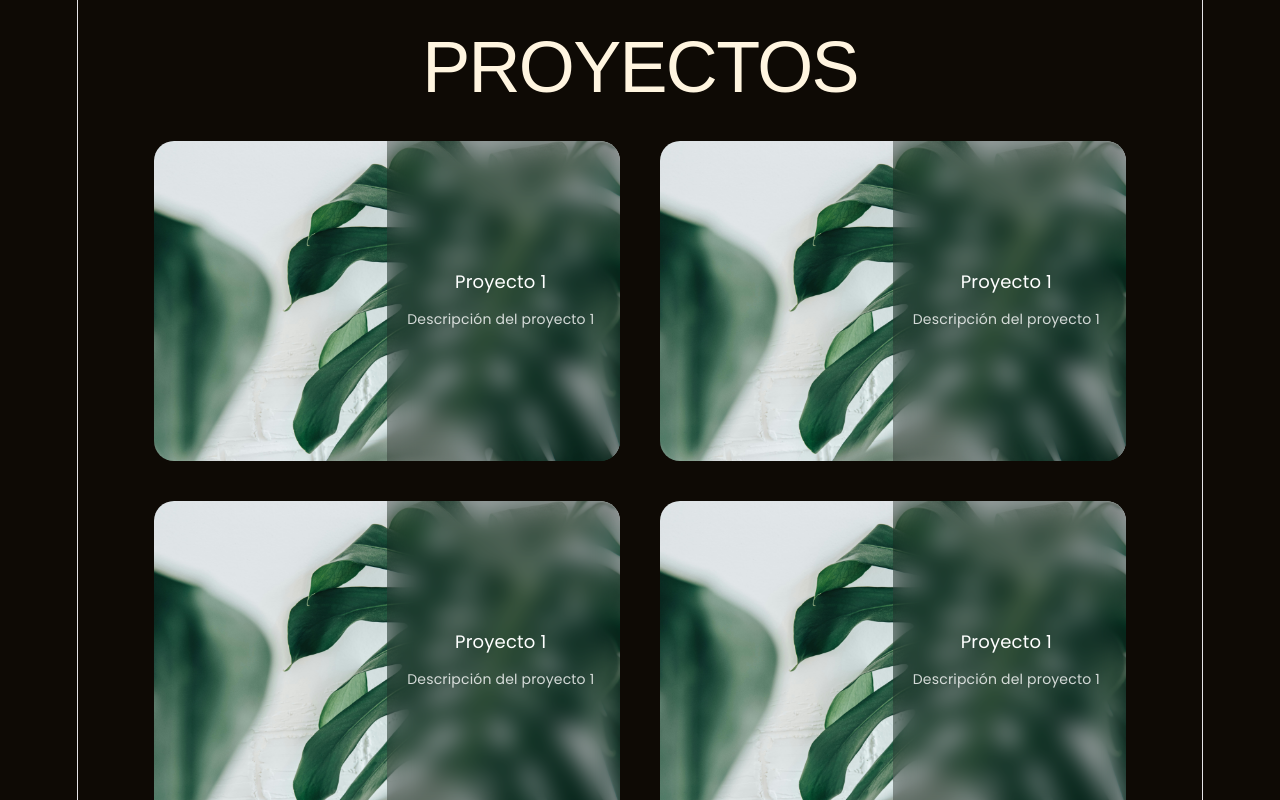
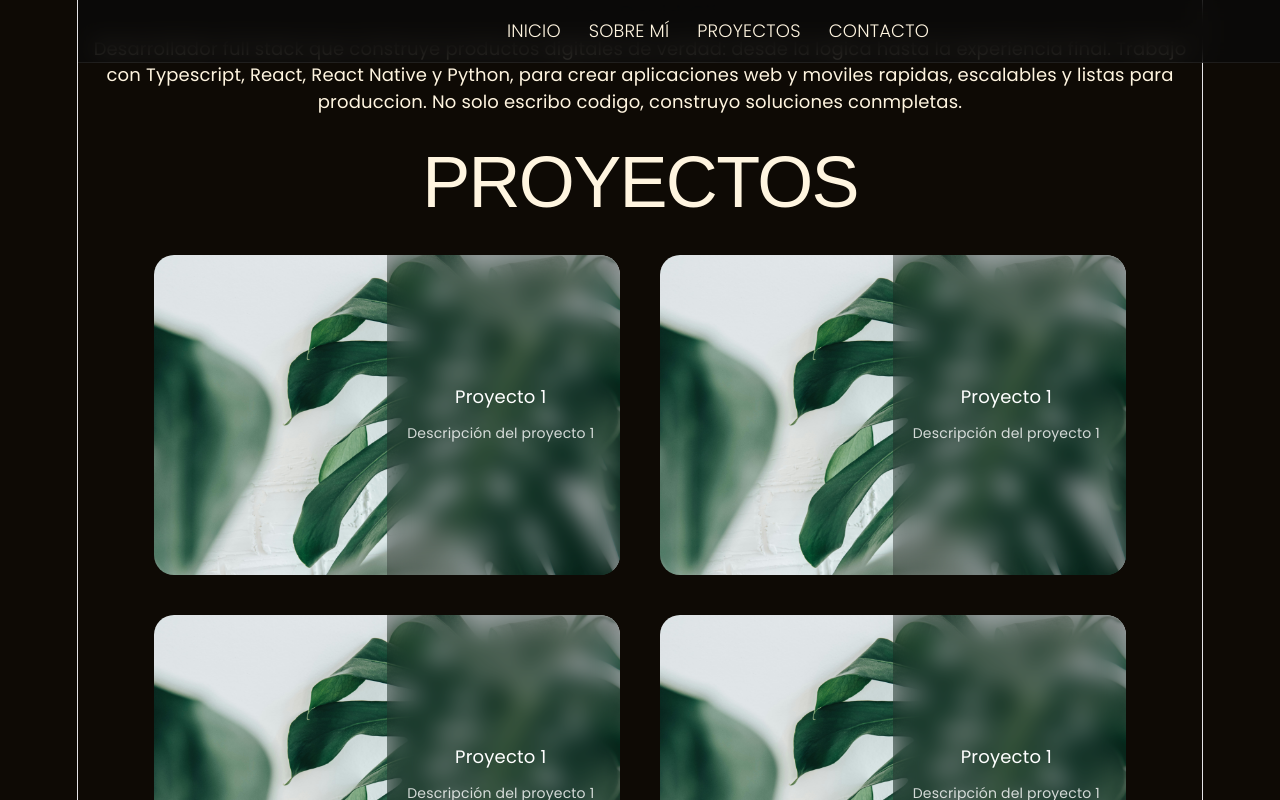
Before and after one commit to juandavidgil/portafolio, a React (Vite) app: page / in a window 1280 px wide. Shown: the top 800 px of the page. Built offline with nearby package versions, Linux system fonts and the light colour scheme; a web font is replaced by a local one.

Commit message:
Refactor navbar and restructure page components; add About Me and Projects pages, navbar instalada nuevamente

```diff
--- a/src/App.css
+++ b/src/App.css
@@ -33,72 +33,6 @@ body {
   color: var(--text-color);
   font-family: var(--font-family-primary);
 }
-
-/* Barra de navegacion */
-.navbar {
-  position: fixed;
-  top: 0;
-  width: 100%;
-  margin: auto;
-  padding: 18px 40px;
-  display: flex;
-  justify-content: center;
-  align-items: center;
-  background: rgba(10, 10, 10, 0.75);
-  backdrop-filter: blur(12px);
-  -webkit-backdrop-filter: blur(12px);
-  color: white;
-  z-index: 1;
-  border-bottom: 1px solid rgba(255, 255, 255, 0.08);
-}
-
-.nav-menu {
-  display: flex;
-  gap: 28px;
-}
-
-.nav-menu a {
-  text-decoration: none;
-  color: var(--primary-color);
-  font-weight: 300;
-  font-size: 1rem;
-  transition: 0.3s ease;
-  position: relative;
-  text-transform: uppercase;
-}
-
-.nav-menu a:hover {
-  color: #5478FF;
-}
-
-.nav-menu a::after {
-  content: "";
-  position: absolute;
-  left: 0;
-  bottom: -4px;
-  width: 0;
-  height: 2px;
-  background: #5478FF;
-  transition: width 0.3s ease;
-}
-
-.nav-menu a:hover::after {
-  width: 100%;
-}
-
-.menu-btn {
-  position: absolute;
-  right: 20px;
-  top: 50%;
-  transform: translateY(-50%);
-  display: none;
-  background: none;
-  border: none;
-  color: white;
-  cursor: pointer;
-
-}
-
 /* Componenentes Reutilizables */
 /* Title */
 .Title {
@@ -111,7 +45,6 @@ body {
 
 /* Botones */
 /* Cards */
-
 .card {
   position: relative;
   width: 100%;
@@ -120,7 +53,6 @@ body {
   overflow: hidden;
 }
 
-/* Imagen fondo */
 .card-img {
   width: 100%;
   height: 100%;
@@ -128,7 +60,6 @@ body {
   transition: .3s ease-in-out;
 }
 
-/* Overlay con blur */
 .card-overlay {
   position: absolute;
   top: 0;
@@ -144,13 +75,11 @@ body {
   opacity: 0;
   transition: all 0.6s ease;
 }
-
 .card-overlay.show {
   transform: translateX(0);
   opacity: 1;
 }
 
-/* contenido interno */
 .card-content {
   padding: 20px;
   color: white;
@@ -166,7 +95,6 @@ body {
   opacity: 0.85;
 }
 
-/* TEXTO */
 .card-content h3 {
   margin: 0 0 10px 0;
 }
@@ -177,7 +105,6 @@ body {
   opacity: 0.8;
 }
 
-/* HOVER */
 .card:hover .card-content {
   transform: translateX(0);
 }
@@ -186,10 +113,6 @@ body {
   transform: scale(1.1);
 }
 
-/* Projects */
-/*  */
-
-/* ── Wrapper ── */
 .scw-wrapper {
   position: absolute;
   display: inline-block;
@@ -205,58 +128,20 @@ body {
   right: 2rem;
 }
 
-/* ── Modo interactivo ── */
 .scw-wrapper.scw-interactive {
   cursor: pointer;
 }
 
-/* ── Estado hover ── */
 .scw-wrapper.scw-hovered {
   transform: scale(var(--scw-hover-scale));
   transform: rotateX(180deg);
 }
-/* ── SVG ── */
 .scw-svg {
   display: block;
-}
-.projects {
-  position: relative;
-  padding: 2%;
-  overflow: hidden;
-}
-/* Contenedor de cards */
-
-.Cards-container {
-
-  margin-top: 60px;
-  display: grid;
-  grid-template-columns: repeat(2, 1fr);
-  gap: 40px;
-  max-width: 90%;
-  margin-left: auto;
-  margin-right: auto;
-
 }
 
 @media (max-width: 768px) {
 
-  .projects {
-    padding: 1rem;
-    display: flex;
-    flex-direction: column;
-    align-items: center;
-    gap: 20px;
-  }
-  .Title{
-    font-size: 3rem;
-    padding: 0;
-    margin: 0;
-  }
-  .Cards-container {
-    margin: 0;
-    grid-template-columns: 1fr;
-    gap: 30px;
-  }
     .scw-wrapper {
     position: relative;
     width: 100%;
@@ -284,45 +169,5 @@ body {
   .card-overlay.show {
     transform: translateY(0);
   }
-  .navbar {
-    padding: 30px 1px;
-  }
-
-  .menu-btn {
-    display: block;
-  }
-
-  .nav-menu {
-    position: absolute;
-    display: flex;
-    top: 50px;
-    width: 100%;
-    flex-direction: column;
-    justify-content: center;
-    align-items: center;
-    background: rgba(20, 20, 20, 0.95);
-    padding: 20px;
-    border-radius: 16px;
-    display: none;
-    gap: 16px;
-    animation: fadeIn 0.3s ease;
-  }
-
-  .nav-menu.active {
-    display: flex;
-  }
-}
-
-@keyframes fadeIn {
-  from {
-    opacity: 0;
-    transform: translateY(-12px);
-  }
-
-  to {
-    opacity: 1;
-    transform: translateY(0);
-  }
-
 
 }
--- a/src/App.jsx
+++ b/src/App.jsx
@@ -1,9 +1,8 @@
 import './App.css';
 
-import Section_1 from './components/Section_1';
-import footer  from './components/Footer';
-import Navbar from './components/Navbar'
-import Projects from './components/Projects';
+import Navbar from './Pages/Navbar'
+import About_me from './Pages/About_Me';
+import Projects from './Pages/Projects';
 
 import './App.css'
 // Fuentes
@@ -17,11 +16,9 @@ function App() {
 
   return (
     <>
-      {/* <Navbar/> */}
-      {/* <Section_1 /> */}
+      <Navbar />
+      <About_me />
       <Projects />
-      <footer />
-
     </>
   )
 }
--- /dev/null
+++ b/src/Pages/Navbar.jsx
@@ -0,0 +1,24 @@
+import { useState } from "react";
+import { Menu, X } from "lucide-react";
+import "./css/Navbar.css";
+
+export default function Navbar() {
+  const [open, setOpen] = useState(false);
+
+  return (
+    <header className="navbar">
+
+      <nav className={`nav-menu ${open ? "active" : ""}`}>
+        <a href="#home" onClick={() => setOpen(false)}>Inicio</a>
+        <a href="#about" onClick={() => setOpen(false)}>Sobre mí</a>
+        <a href="#projects" onClick={() => setOpen(false)}>Proyectos</a>
+        <a href="#contact" onClick={() => setOpen(false)}>Contacto</a>
+      </nav>
+
+      <button className="menu-btn" onClick={() => setOpen(!open)}>
+        {open ? <X size={28} /> : <Menu size={28} />}
+      </button>
+
+    </header>
+  );
+}
--- /dev/null
+++ b/src/Pages/css/Navbar.css
@@ -0,0 +1,98 @@
+
+/* Navbar */
+.navbar {
+  position: fixed;
+  top: 0;
+  width: 100%;
+  padding: 18px 40px;
+  display: flex;
+  justify-content: center; /* centramos los links */
+  align-items: center;
+  background: rgba(10, 10, 10, 0.75);
+  backdrop-filter: blur(12px);
+  -webkit-backdrop-filter: blur(12px);
+  color: white;
+  z-index: 1000;
+  border-bottom: 1px solid rgba(255, 255, 255, 0.08);
+}
+
+.nav-menu {
+  display: flex;
+  gap: 28px;
+}
+
+.nav-menu a {
+  text-decoration: none;
+  color: var(--primary-color);
+  font-weight: 300;
+  font-size: 1rem;
+  transition: 0.3s ease;
+  position: relative;
+  text-transform: uppercase;
+}
+
+.nav-menu a:hover {
+  color: #5478FF;
+}
+.nav-menu a::after {
+  content: "";
+  position: absolute;
+  left: 0;
+  bottom: -4px;
+  width: 0;
+  height: 2px;
+  background: #5478FF;
+  transition: width 0.3s ease;
+}
+
+.nav-menu a:hover::after {
+  width: 100%;
+}
+
+.menu-btn {
+  position: absolute;
+  right: 40px;
+  top: 50%;
+  transform: translateY(-50%);
+  display: none;
+  background: none;
+  border: none;
+  color: white;
+  cursor: pointer;
+
+}
+
+@media (max-width: 768px) {
+  .menu-btn {
+    display: block;
+  }
+  .nav-menu {
+    position: absolute;
+    top: 37px;
+    width: 100%;
+    flex-direction: column;
+    justify-content: center;
+    align-items: center;
+    background: rgba(10, 10, 10, 0.95);
+    padding: 20px;
+    border-radius: 0 0 12px 12px;
+    display: none;
+    gap: 16px;
+    animation: fadeIn 0.3s ease;
+  }
+  .nav-menu.active {
+    display: flex;
+  }
+}
+
+@keyframes fadeIn {
+  from {
+    opacity: 0;
+    transform: translateY(-12px);
+  }
+  to {
+    opacity: 1;
+    transform: translateY(0);
+  }
+
+}
--- /dev/null
+++ b/src/Pages/css/Projects.css
@@ -0,0 +1,42 @@
+
+.projects {
+  position: relative;
+  padding: 2%;
+  overflow: hidden;
+}
+/* Contenedor de cards */
+
+.Cards-container {
+
+  margin-top: 60px;
+  display: grid;
+  grid-template-columns: repeat(2, 1fr);
+  gap: 40px;
+  max-width: 90%;
+  margin-left: auto;
+  margin-right: auto;
+
+}
+
+@media (max-width: 768px) {
+
+  .projects {
+    padding: 1rem;
+    display: flex;
+    flex-direction: column;
+    align-items: center;
+    gap: 20px;
+  }
+  .Title{
+    font-size: 3rem;
+    padding: 0;
+    margin: 0;
+  }
+  .Cards-container {
+    margin: 0;
+    grid-template-columns: 1fr;
+    gap: 30px;
+  }
+
+
+}
--- a/src/components/footer.jsx
+++ /dev/null
@@ -1,11 +0,0 @@
-function Footer() {
-    return(
-        <div>
-            <button>
-                saber más
-            </button>
-        </div>
-    );
-};
-
-export default Footer;
```
Also changed, not shown: src/Pages/Projects.jsx (renamed from src/components/Projects.jsx, +4 -4 lines), src/Pages/About_Me.jsx (renamed from src/components/Section_1.jsx), src/Pages/Habilities.jsx (added), src/Pages/css/About_me.css (added), src/Pages/css/Habilities.css (added).
